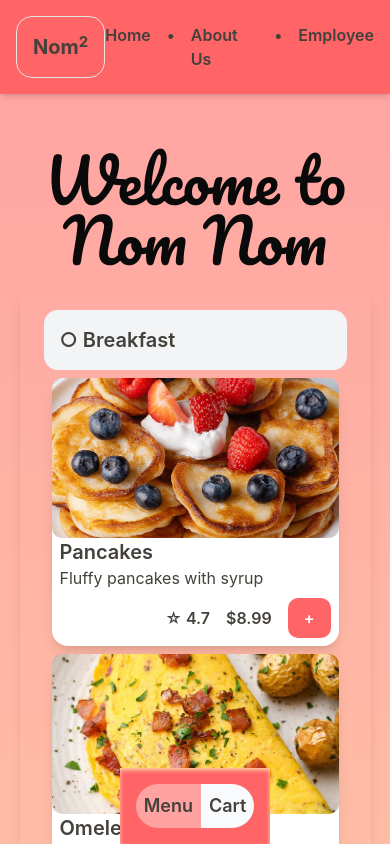
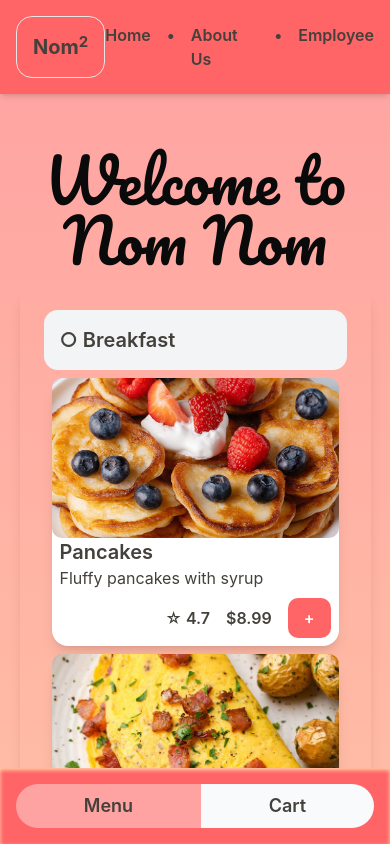
Before and after one commit to colormak3r/nom-square, a React (Vite) app in the folder front-end/: page / in a window 390 px wide. Shown: the top 844 px of the page. Built offline with nearby package versions, Linux system fonts and the light colour scheme; no server answers.

Commit message:
Fixed MenuCartBar not expanding on mobile view

```diff
--- a/front-end/app/components/menu/menu_cart_bar.tsx
+++ b/front-end/app/components/menu/menu_cart_bar.tsx
@@ -8,7 +8,7 @@ export default function MenuCartBar({
   onCartButtonClick: () => void;
 }) {
   return (
-    <nav className="flex items-stretch justify-evenly bg-red-400 sticky bottom-0 z-50 p-4 inset-shadow-sm inset-shadow-orange-200">
+    <nav className="flex w-full items-stretch justify-evenly bg-red-400 fixed bottom-0 z-50 p-4 inset-shadow-sm inset-shadow-orange-200">
       <button
         onClick={onMenuButtonClick}
         className={`grow rounded-full rounded-r-none ${
```
